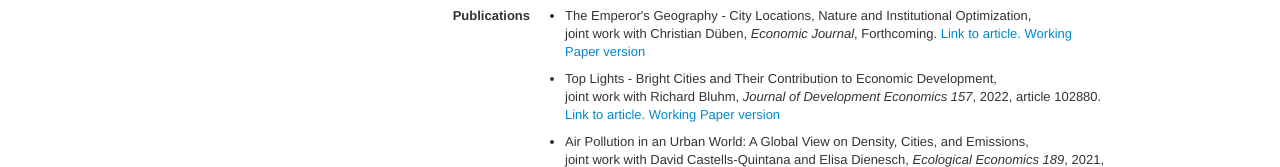
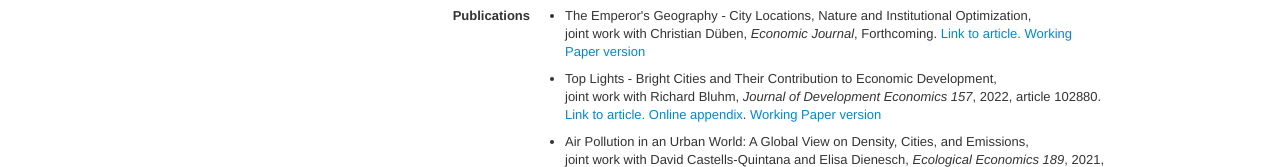
Before and after one commit to melaniekrause/melaniekrause.github.io, a plain HTML site: page index.html in a window 1280 px wide. Shown: the part 509-676 px from the top of the page. Drawn offline with Linux system fonts and the light colour scheme.

Commit message:
Online Appendix added

```diff
--- a/index.html
+++ b/index.html
@@ -61,7 +61,7 @@
 				<dl class="dl-horizontal">
                          <dt>Publications</dt>
                          <dd><ul><li> The Emperor's Geography - City Locations, Nature and Institutional Optimization,  <br/> joint work with Christian D&uuml;ben,  <i>Economic Journal</i>, Forthcoming. <a href="https://doi.org/10.1093/ej/ueac063">Link to article. <a href="assets/pdf/China_WP.pdf">Working Paper version</a> </li></ul></dd>
-                         <dd><ul><li> Top Lights - Bright Cities and Their Contribution to Economic Development, <br/> joint work with Richard Bluhm, <i>Journal of Development Economics 157</i>, 2022, article 102880. <a href="https://doi.org/10.1016/j.jdeveco.2022.102880">Link to article. <a href="assets/pdf/TopLights_WP.pdf">Working Paper version</a> </li></ul></dd>
+                         <dd><ul><li> Top Lights - Bright Cities and Their Contribution to Economic Development, <br/> joint work with Richard Bluhm, <i>Journal of Development Economics 157</i>, 2022, article 102880. <a href="https://doi.org/10.1016/j.jdeveco.2022.102880">Link to article. <a href="assets/pdf/TopLights_OnlineAppendix.pdf">Online appendix</a>. <a href="assets/pdf/TopLights_WP.pdf">Working Paper version</a> </li></ul></dd>
                          <dd><ul><li> Air Pollution in an Urban World: A Global View on Density, Cities, and Emissions, <br/> joint work with David Castells-Quintana and Elisa Dienesch, <i>Ecological Economics 189</i>, 2021, article 107153. <a href="https://doi.org/10.1016/j.ecolecon.2021.107153">Link to article. <a href="assets/pdf/Pollution_WP.pdf">Working Paper version</a> </li></ul></dd>
                          <dd><ul><li> The Urbanising Force of Global Warming: The Role of Climate Change in the Spatial Distribution of Population, <br/> joint work with David Castells-Quintana and Tom McDermott,  <i>Journal of Economic Geography 21(4)</i>, 2021, pp.531-556. <a href="https://doi.org/10.1093/jeg/lbaa030">Link to article. <a href="assets/pdf/JoEconGeoApp.pdf">Online appendix</a>. <a href="assets/pdf/JoEconGeoDRAFT.pdf">Draft version</a> </li></ul></dd>
                          <dd><ul><li> Population, Light, and the Size Distribution of Cities, <br/> joint work with Christian D&uuml;ben. <i>Journal of Regional Science 61(1)</i>, 2021, pp.189-211. <br/> <a href="https://onlinelibrary.wiley.com/doi/full/10.1111/jors.12507">Link to article. <a href="assets/pdf/DuebenKrause2020_OnlineAppendix.pdf">Online appendix</a> </li></ul></dd>
```
Also changed, not shown: research.html (+1 -1 lines), 1 other file.
